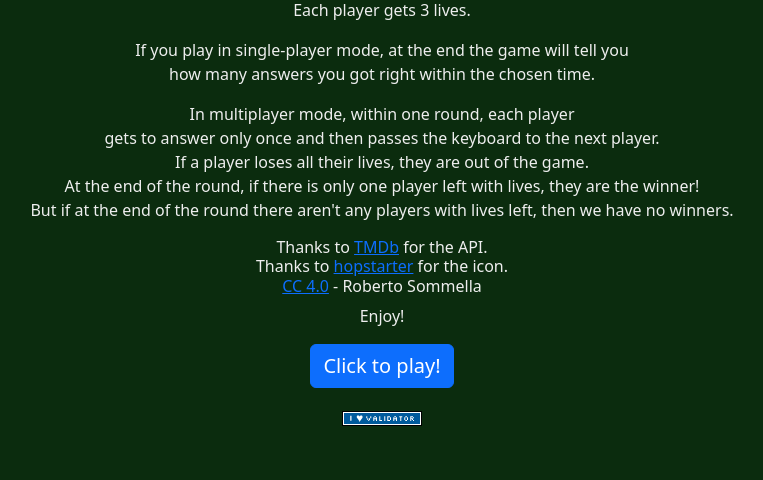
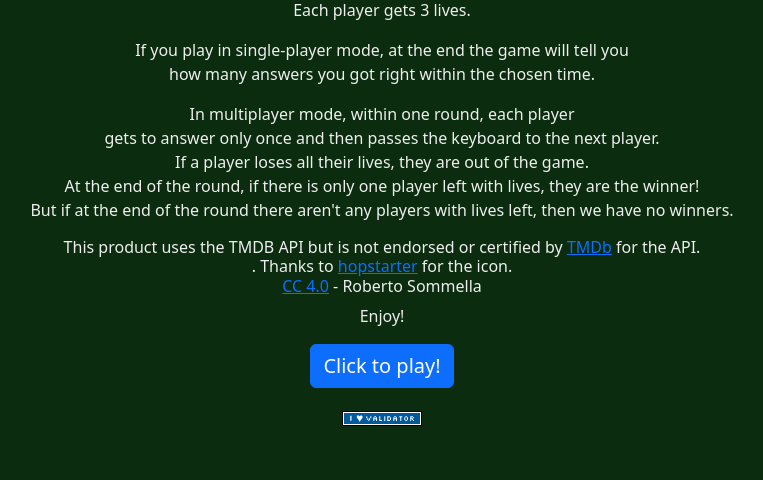
Before and after one commit to RaimondoSoleglio/RaimondoSoleglio, a Flask app: page / in a window 1280 px wide. Shown: the part 399-879 px from the top of the page, without its empty margins (258-1021 px from the left). Run offline with Flask 3, Linux system fonts and the light colour scheme; some libraries are stand-ins or nearby versions.

Commit message:
Update index.html

```diff
--- a/templates/index.html
+++ b/templates/index.html
@@ -27,7 +27,7 @@ If a player loses all their lives, they are out of the game.<br/>
 At the end of the round, if there is only one player left with lives, they are the winner!<br/>
 But if at the end of the round there aren't any players with lives left, then we have no winners.</p>
 
-<h6>Thanks to <a href="https://www.themoviedb.org/">TMDb</a> for the API.<br/>
+<h6>This product uses the TMDB API but is not endorsed or certified by <a href="https://www.themoviedb.org/">TMDb</a> for the API.<br/>.
     Thanks to <a href="https://www.iconarchive.com/artist/hopstarter.html">hopstarter</a> for the icon.<br/>
     <a href="https://creativecommons.org/licenses/by-nc/4.0/">CC 4.0</a> - Roberto Sommella
 </h6>
```
